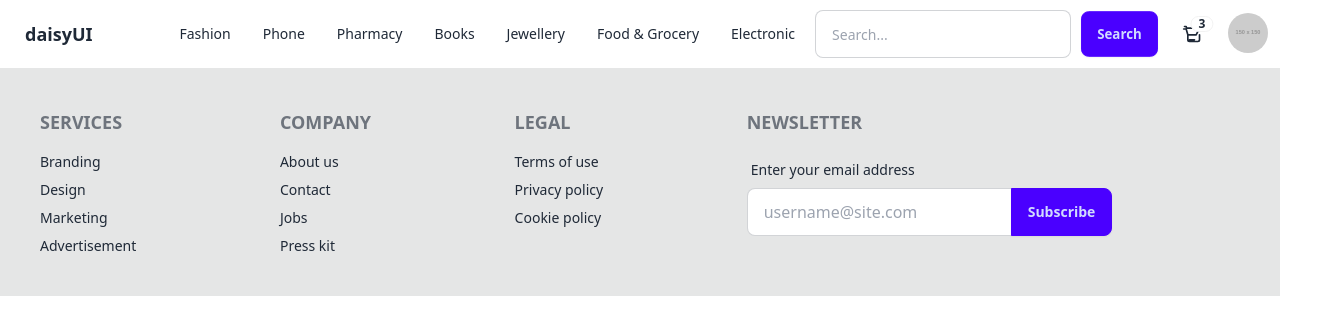
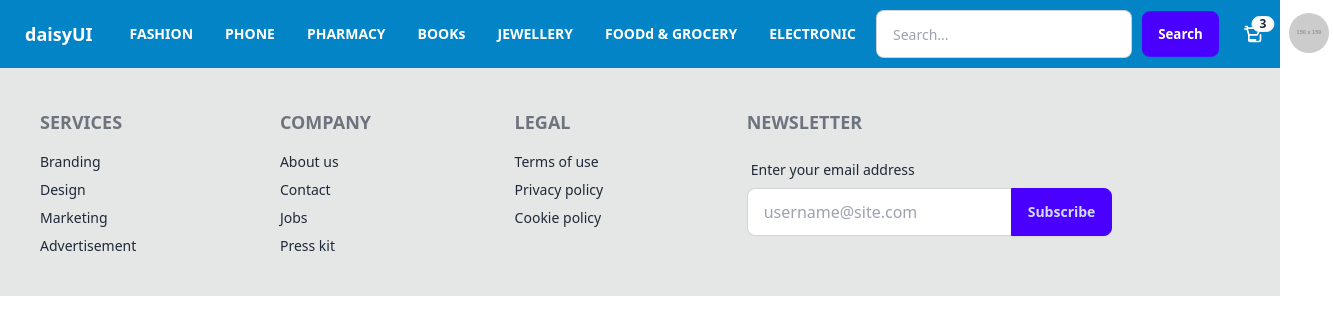
Before and after one commit to shahiur17/SEBA-BAZZAR-SHOP, a React (Vite) app: page / in a window 1280 px wide. Shown: the top 334 px of the page, 1333 px wide, since content can reach past the window. Built offline with nearby package versions, Linux system fonts and the light colour scheme.

Commit message:
added the home page salide section

```diff
--- a/src/component/HomeCard/HomeCards.jsx
+++ b/src/component/HomeCard/HomeCards.jsx
@@ -1,48 +1,88 @@
+import { useEffect, useState } from "react";
 import { Link } from "react-router-dom";
 
 const HomeCards = ({ data }) => {
   const getSafeData = (array) => (Array.isArray(array) ? array : []);
 
-  const topFashion = getSafeData(data?.["Fashion"]).slice(0, 5);
-  const topPhone = getSafeData(data?.["Phone"]).slice(0, 5);
-  const topPharmacy = getSafeData(data?.["Pharmacy"]).slice(0, 5);
-  const topBook = getSafeData(data?.["Book"]).slice(0, 5);
-  const TopJewellery = getSafeData(data?.["Jewellery"]).slice(0, 5);
-  const topFood = getSafeData(data?.["Food"]).slice(0, 5);
-  const topElectronic = getSafeData(data?.["Electronic"]).slice(0, 5);
+  const categories = [
+    {
+      title: "Top Book Items",
+      data: getSafeData(data?.["Book"]),
+      link: "/book",
+    },
+    {
+      title: "Pharmacy Items",
+      data: getSafeData(data?.["Pharmacy"]),
+      link: "/pharmacy",
+    },
+    {
+      title: "Top Phone Items",
+      data: getSafeData(data?.["Phone"]),
+      link: "/phone",
+    },
+    {
+      title: "Top Jewellery Items",
+      data: getSafeData(data?.["Jewellery"]),
+      link: "/jewellery",
+    },
+    {
+      title: "Fashion Items",
+      data: getSafeData(data?.["Fashion"]),
+      link: "/fashion",
+    },
+    {
+      title: "Top Food Items",
+      data: getSafeData(data?.["Food"]),
+      link: "/food",
+    },
+    {
+      title: "Top Electronic Items",
+      data: getSafeData(data?.["Electronic"]),
+      link: "/electronic",
+    },
+  ];
+
+  const [isPaused, setIsPaused] = useState(false);
+  const [currentOffset, setCurrentOffset] = useState(0);
+
+  useEffect(() => {
+    if (!isPaused) {
+      const interval = setInterval(() => {
+        setCurrentOffset((prevOffset) => (prevOffset + 1) % 5);
+      }, 2000); // Slide every 2 seconds
+      return () => clearInterval(interval);
+    }
+  }, [isPaused]);
+
+  const handleMouseEnter = () => setIsPaused(true);
+  const handleMouseLeave = () => setIsPaused(false);
 
   return (
     <div>
-      {[
-        { title: "Top Book Items", data: topBook, link: "/book" },
-        { title: "Pharmacy Items", data: topPharmacy, link: "/pharmacy" },
-        { title: "Top Phone Items", data: topPhone, link: "/phone" },
-        {
-          title: "Top Jewellery Items",
-          data: TopJewellery,
-          link: "/jewellery",
-        },
-        { title: "Fashion Items", data: topFashion, link: "/fashion" },
-        { title: "Top Food Items", data: topFood, link: "/food" },
-        {
-          title: "Top Electronic Items",
-          data: topElectronic,
-          link: "/electronic",
-        },
-      ].map(({ title, data, link }) => (
+      {categories.map(({ title, data, link }) => (
         <section key={title} className="bg-white text-black py-4">
           <h2 className="text-2xl text-center font-bold my-3">{title}</h2>
-          <div className="grid grid-cols-1 md:grid-cols-2 lg:grid-cols-5 gap-4">
-            {data.map((item) => (
+          <div
+            className="relative overflow-hidden"
+            onMouseEnter={handleMouseEnter}
+            onMouseLeave={handleMouseLeave}
+          >
+            <div
+              className="flex transition-transform duration-700 ease-in-out"
+              style={{
+                transform: `translateX(-${currentOffset * 20}%)`,
+              }}
+            >
+              {data.slice(0, 10).map((item) => (
                 <div
                   key={item.id}
-                className="flex flex-col bg-white p-4 rounded-lg shadow-lg"
+                  className="flex-shrink-0 w-1/5 p-2 bg-white rounded-lg shadow-lg"
                 >
                   <div className="overflow-hidden">
                     <img
                       src={item.image}
                       alt={item.name}
-                    className="object-cover h-48 w-full mb-4 transform transition duration-300 ease-in-out hover:scale-125"
+                      className="object-cover h-48 w-full mb-4 transform transition duration-300 ease-in-out hover:scale-110"
                     />
                   </div>
                   <h3 className="text-xl font-semibold mb-2">{item.name}</h3>
@@ -50,14 +90,15 @@ const HomeCards = ({ data }) => {
                   <p className="text-lg font-bold mb-4">${item.price}</p>
                   <div className="flex justify-between">
                     <button className="btn btn-outline btn-accent">
-                    Add Card!
+                      Add to Cart
                     </button>
                     <button className="btn btn-outline btn-warning">
-                    Buy it now!
+                      Buy Now
                     </button>
                   </div>
                 </div>
               ))}
+            </div>
           </div>
           <div className="py-2 text-center">
             <Link to={link}>
--- a/src/component/NavbarSection/Navbar.jsx
+++ b/src/component/NavbarSection/Navbar.jsx
@@ -3,12 +3,16 @@ import { Link } from "react-router-dom";
 const Navbar = () => {
   return (
     <div>
-      <div className="navbar bg-base-100">
+      <div className="navbar bg-sky-600">
         {/* Navbar Start */}
         <div className="navbar-start">
           <div className="dropdown">
             {/* Mobile Menu Button */}
-            <div tabIndex={0} role="button" className="btn btn-ghost lg:hidden">
+            <div
+              tabIndex={0}
+              role="button"
+              className="btn btn-ghost lg:hidden text-white font-bold"
+            >
               <svg
                 xmlns="http://www.w3.org/2000/svg"
                 className="h-5 w-5"
@@ -31,7 +35,7 @@ const Navbar = () => {
             >
               <li>
                 <Link
-                  className="font-medium text-sm hover:text-blue-500"
+                  className="font-bold text-white hover:text-blue-200"
                   to="/food"
                 >
                   Food & Grocery
@@ -39,7 +43,7 @@ const Navbar = () => {
               </li>
               <li>
                 <Link
-                  className="font-medium text-sm hover:text-blue-500"
+                  className="font-bold text-white hover:text-blue-200"
                   to="/pharmacy"
                 >
                   Pharmacy
@@ -47,7 +51,7 @@ const Navbar = () => {
               </li>
               <li>
                 <Link
-                  className="font-medium text-sm hover:text-blue-500"
+                  className="font-bold text-white hover:text-blue-200"
                   to="/fashion"
                 >
                   Fashion
@@ -55,7 +59,7 @@ const Navbar = () => {
               </li>
               <li>
                 <Link
-                  className="font-medium text-sm hover:text-blue-500"
+                  className="font-bold text-white hover:text-blue-200"
                   to="/electronic"
                 >
                   Electronic
@@ -63,7 +67,7 @@ const Navbar = () => {
               </li>
               <li>
                 <Link
-                  className="font-medium text-sm hover:text-blue-500"
+                  className="font-bold text-white hover:text-blue-200"
                   to="/jewellery"
                 >
                   Jewellery
@@ -71,7 +75,7 @@ const Navbar = () => {
               </li>
               <li>
                 <Link
-                  className="font-medium text-sm hover:text-blue-500"
+                  className="font-bold text-white hover:text-blue-200"
                   to="/book"
                 >
                   Books
@@ -79,7 +83,7 @@ const Navbar = () => {
               </li>
               <li>
                 <Link
-                  className="font-medium text-sm hover:text-blue-500"
+                  className="font-bold text-white hover:text-blue-200"
                   to="/phone"
                 >
                   Phone
@@ -89,7 +93,7 @@ const Navbar = () => {
           </div>
           {/* Logo */}
           <Link
-            className="btn btn-ghost text-lg font-bold hover:text-blue-500"
+            className="btn btn-ghost text-lg font-bold text-white hover:text-blue-200"
             to="/home"
           >
             daisyUI
@@ -101,58 +105,58 @@ const Navbar = () => {
           <ul className="menu menu-horizontal px-1">
             <li>
               <Link
-                className="font-medium text-sm hover:text-blue-500"
+                className="font-bold text-white hover:text-blue-200"
                 to="/fashion"
               >
-                Fashion
+                FASHION
               </Link>
             </li>
             <li>
               <Link
-                className="font-medium text-sm hover:text-blue-500"
+                className="font-bold text-white hover:text-blue-200"
                 to="/phone"
               >
-                Phone
+                PHONE
               </Link>
             </li>
             <li>
               <Link
-                className="font-medium text-sm hover:text-blue-500"
+                className="font-bold text-white hover:text-blue-200"
                 to="/pharmacy"
               >
-                Pharmacy
+                PHARMACY
               </Link>
             </li>
             <li>
               <Link
-                className="font-medium text-sm hover:text-blue-500"
+                className="font-bold text-white hover:text-blue-200"
                 to="/book"
               >
-                Books
+                BOOKs
               </Link>
             </li>
             <li>
               <Link
-                className="font-medium text-sm hover:text-blue-500"
+                className="font-bold text-white hover:text-blue-200"
                 to="/jewellery"
               >
-                Jewellery
+                JEWELLERY
               </Link>
             </li>
             <li>
               <Link
-                className="font-medium text-sm hover:text-blue-500"
+                className="font-bold text-white hover:text-blue-200"
                 to="/food"
               >
-                Food & Grocery
+                FOODd & GROCERY
               </Link>
             </li>
             <li>
               <Link
-                className="font-medium text-sm hover:text-blue-500"
+                className="font-bold text-white hover:text-blue-200"
                 to="/electronic"
               >
-                Electronic
+                ELECTRONIC
               </Link>
             </li>
           </ul>
@@ -167,12 +171,17 @@ const Navbar = () => {
               placeholder="Search..."
               className="input input-bordered w-36 md:w-48 lg:w-64 text-sm"
             />
-            <button className="btn btn-primary text-sm ml-2">Search</button>
+            <button className="btn btn-primary text-sm font-bold text-white ml-2">
+              Search
+            </button>
           </div>
 
           {/* Cart Section */}
           <div className="dropdown dropdown-end">
-            <label tabIndex={0} className="btn btn-ghost btn-circle">
+            <label
+              tabIndex={0}
+              className="btn btn-ghost btn-circle font-bold text-white"
+            >
               <div className="indicator">
                 <svg
                   xmlns="http://www.w3.org/2000/svg"
@@ -191,20 +200,6 @@ const Navbar = () => {
                 <span className="badge badge-sm indicator-item">3</span>
               </div>
             </label>
-            <div
-              tabIndex={0}
-              className="card card-compact dropdown-content w-52 bg-base-100 shadow"
-            >
-              <div className="card-body">
-                <span className="font-bold text-sm">3 Items</span>
-                <span className="text-info text-xs">Subtotal: $76</span>
-                <div className="card-actions">
-                  <button className="btn btn-primary btn-block btn-sm">
-                    View Cart
-                  </button>
-                </div>
-              </div>
-            </div>
           </div>
 
           {/* Profile Section */}
@@ -219,17 +214,12 @@ const Navbar = () => {
               className="menu menu-sm dropdown-content bg-base-100 rounded-box z-[1] mt-3 w-44 p-2 shadow"
             >
               <li>
-                <a className="font-medium text-sm hover:text-blue-500">
+                <a className="font-bold text-white hover:text-blue-200">
                   Profile
                 </a>
               </li>
               <li>
-                <a className="font-medium text-sm hover:text-blue-500">
-                  Settings
-                </a>
-              </li>
-              <li>
-                <a className="font-medium text-sm hover:text-blue-500">
+                <a className="font-bold text-white hover:text-blue-200">
                   Logout
                 </a>
               </li>
--- a/src/component/ProductsCard/BookCards.jsx
+++ b/src/component/ProductsCard/BookCards.jsx
@@ -16,8 +16,8 @@ const BookCards = ({ data }) => {
             >
               <div className="overflow-hidden">
                 <img
-                  src={item.image || "fallback-image-url"} // Fallback image if none provided
-                  alt={item.name || "Product Image"} // Fallback alt text
+                  src={item.image || "fallback-image-url"}
+                  alt={item.name || "Product Image"}
                   className="object-cover h-48 w-full mb-4 transform transition duration-300 ease-in-out hover:scale-125"
                 />
               </div>
```
Lines whose indentation alone changed are shown as unchanged.
